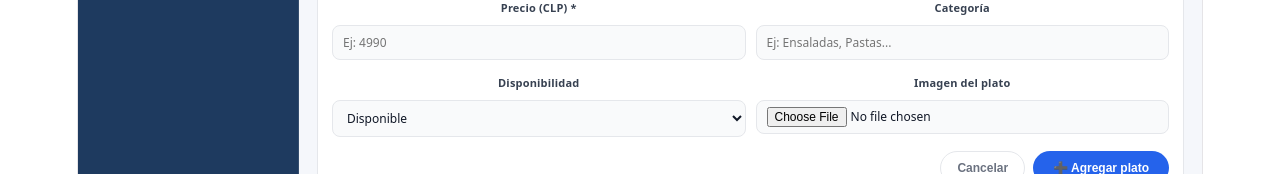
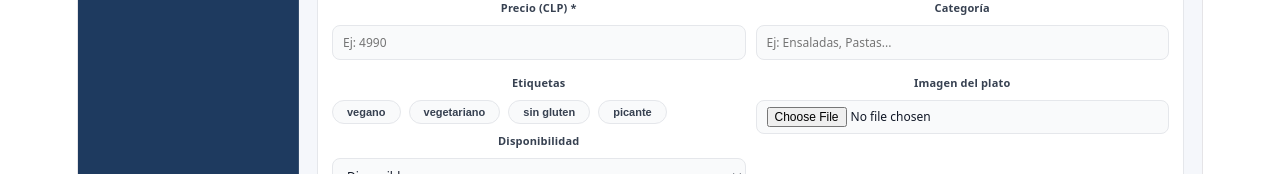
Before and after one commit to BLipax/Proyecto-Capstone, a React (Vite) app: page /admin in a window 1280 px wide. Shown: the part 1051-1225 px from the top of the page. Built offline with nearby package versions, Linux system fonts and the light colour scheme; no server answers; the database is empty.

Commit message:
Etiquetas

```diff
--- a/src/pages/Admin.css
+++ b/src/pages/Admin.css
@@ -428,3 +428,27 @@
   display: flex;
   gap: 6px;
 }
+
+.admin-etiquetas {
+  display: flex;
+  gap: 8px;
+  flex-wrap: wrap;
+}
+
+.admin-etiqueta-btn {
+  padding: 5px 14px;
+  font-size: 11px;
+  font-weight: 600;
+  border: 1.5px solid #e5e7eb;
+  border-radius: 9999px;
+  cursor: pointer;
+  background-color: #f9fafb;
+  color: #374151;
+  transition: all 0.15s;
+}
+
+.admin-etiqueta-btn.activa {
+  border-color: #2563eb;
+  background-color: #eff6ff;
+  color: #2563eb;
+}
--- a/src/pages/Admin.jsx
+++ b/src/pages/Admin.jsx
@@ -23,6 +23,17 @@ export default function Admin() {
   const [reservasRecientes, setReservasRecientes] = useState([])
   const [topPlatos, setTopPlatos] = useState([])
   const [platos, setPlatos] = useState([])
+
+  const ETIQUETAS = ['vegano', 'vegetariano', 'sin gluten', 'picante']
+const [etiquetasSeleccionadas, setEtiquetasSeleccionadas] = useState([])
+
+const handleEtiqueta = (etiqueta) => {
+  setEtiquetasSeleccionadas(prev =>
+    prev.includes(etiqueta)
+      ? prev.filter(e => e !== etiqueta)
+      : [...prev, etiqueta]
+  )
+}
 
   const topDishes = [
     { nombre: 'Cazuela de vacuno', porcentaje: 38, color: '#2563eb' },
@@ -160,6 +171,7 @@ export default function Admin() {
       ...form,
       precio: parseFloat(form.precio),
       imagen_url: imageUrl,
+      etiquetas: etiquetasSeleccionadas.join(','),
     }])
     setLoading(false)
     if (error) {
@@ -168,6 +180,7 @@ export default function Admin() {
       setMensaje({ tipo: 'success', texto: '¡Plato agregado correctamente!' })
       setForm({ nombre: '', descripcion: '', precio: '', categoria: '', disponible: 'S' })
       setFile(null)
+      setEtiquetasSeleccionadas([])
       fetchStats()
       fetchPlatos()
     }
@@ -329,6 +342,21 @@ export default function Admin() {
                 <input className="admin-form-input" name="categoria" value={form.categoria} onChange={handleChange} placeholder="Ej: Ensaladas, Pastas..." />
               </div>
               <div className="admin-form-field">
+                <div className="admin-form-field-full">
+              <label className="admin-form-label">Etiquetas</label>
+              <div className="admin-etiquetas">
+                {ETIQUETAS.map(etiqueta => (
+                  <button
+                    key={etiqueta}
+                    type="button"
+                    onClick={() => handleEtiqueta(etiqueta)}
+                    className={`admin-etiqueta-btn ${etiquetasSeleccionadas.includes(etiqueta) ? 'activa' : ''}`}
+                  >
+                    {etiqueta}
+                  </button>
+                ))}
+              </div>
+            </div>
                 <label className="admin-form-label">Disponibilidad</label>
                 <select className="admin-form-input" name="disponible" value={form.disponible} onChange={handleChange}>
                   <option value="S">Disponible</option>
```
